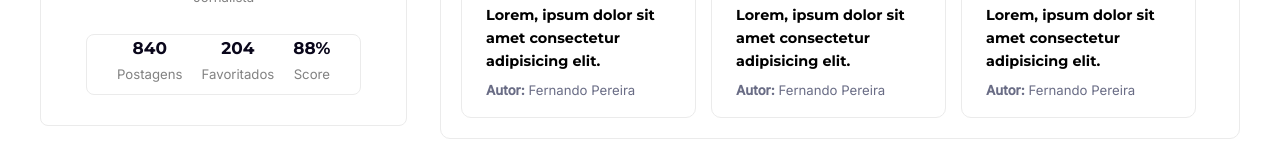
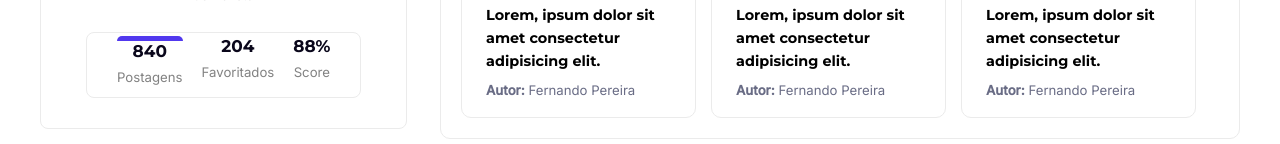
Before and after one commit to Luis-avellar/html-css, a plain HTML site: page exercicios/Desafio2/index.html in a window 1280 px wide. In both pictures the pointer is over the element 149 px from the left and 840 px from the top of the page. Shown: the part 776-920 px from the top of the page. Drawn offline with nearby package versions, Linux system fonts and the light colour scheme.

Commit message:
tentativas

```diff
--- a/exercicios/Desafio2/estilos/style.css
+++ b/exercicios/Desafio2/estilos/style.css
@@ -195,7 +195,10 @@
     font-weight: 700;
     color: #0A071B;
 }
-.numeros:hover {
+.postagens:hover {
+    border-top: 5px solid #5138EE;
+    border-radius: 5px;
+    cursor: pointer;
     color: #5138EE;
 }
 .title-2 {
```
